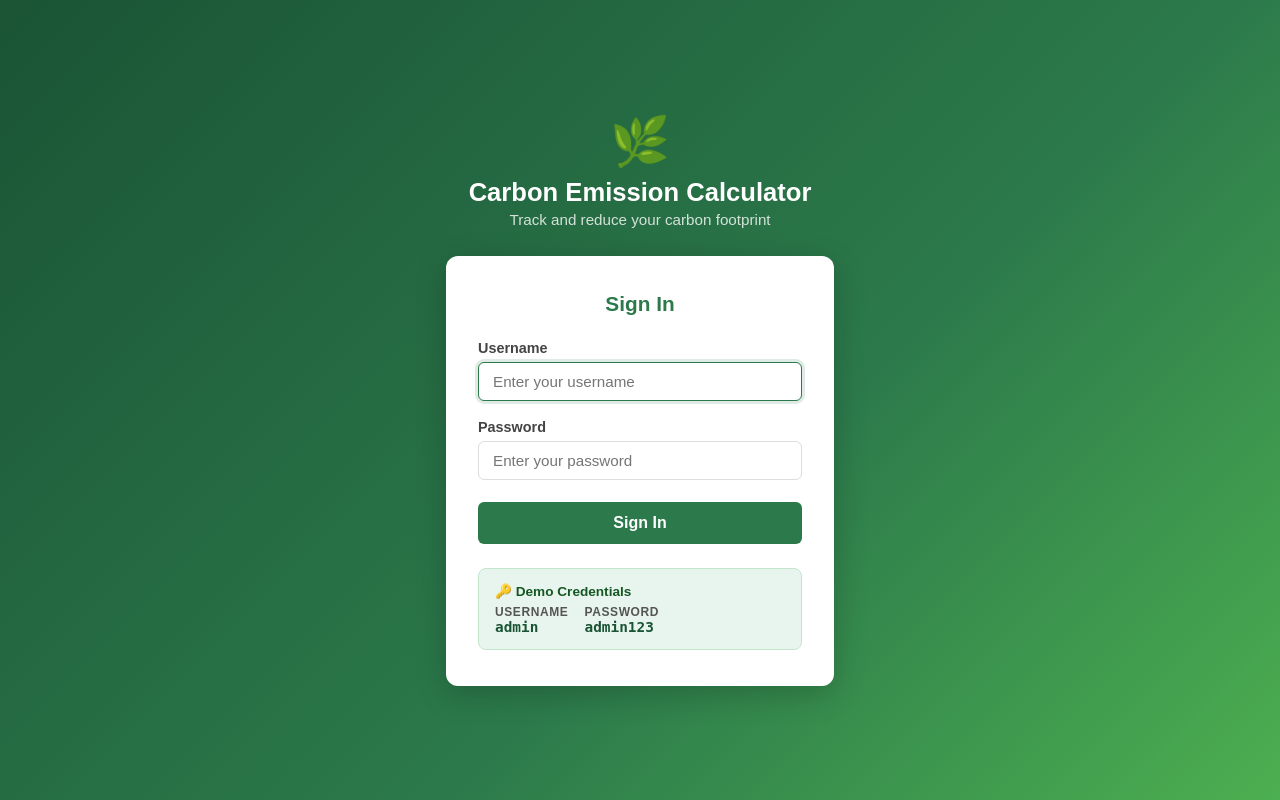
After one commit to Gi-v/Carbon-Emission-Calculator, a Django app: page /login/ in a window 1280 px wide. The commit adds this page. Run offline with Django 4.2, Linux system fonts and the light colour scheme.

Commit message:
Implement user authentication system with login page and Docker setup
Agent-Logs-Url: https://github.com/Gi-v/Carbon-Emission-Calculator/sessions/d84501c2-8915-4026-aa47-bc9dcc912476

Co-authored-by: Gi-v <143938115+Gi-v@users.noreply.github.com>

```diff
--- a/carbon_calculator/settings.py
+++ b/carbon_calculator/settings.py
@@ -79,3 +79,7 @@ USE_TZ = True
 STATIC_URL = 'static/'
 STATIC_ROOT = BASE_DIR / 'staticfiles'
 DEFAULT_AUTO_FIELD = 'django.db.models.BigAutoField'
+
+LOGIN_URL = '/login/'
+LOGIN_REDIRECT_URL = '/'
+LOGOUT_REDIRECT_URL = '/login/'
--- /dev/null
+++ b/emission_app/templates/emission_app/login.html
@@ -0,0 +1,171 @@
+<!DOCTYPE html>
+<html lang="en">
+<head>
+    <meta charset="UTF-8">
+    <meta name="viewport" content="width=device-width, initial-scale=1.0">
+    <title>Login – Carbon Emission Calculator</title>
+    <style>
+        * { box-sizing: border-box; margin: 0; padding: 0; }
+        body {
+            font-family: Arial, sans-serif;
+            background: linear-gradient(135deg, #1a5435 0%, #2c7a4b 60%, #4caf50 100%);
+            min-height: 100vh;
+            display: flex;
+            align-items: center;
+            justify-content: center;
+        }
+        .login-wrapper {
+            width: 100%;
+            max-width: 420px;
+            padding: 16px;
+        }
+        .login-header {
+            text-align: center;
+            margin-bottom: 28px;
+        }
+        .login-header .logo { font-size: 3rem; }
+        .login-header h1 {
+            color: #fff;
+            font-size: 1.6rem;
+            margin-top: 8px;
+        }
+        .login-header p {
+            color: rgba(255,255,255,0.8);
+            font-size: 0.95rem;
+            margin-top: 4px;
+        }
+        .login-card {
+            background: #fff;
+            border-radius: 12px;
+            box-shadow: 0 8px 32px rgba(0,0,0,0.2);
+            padding: 36px 32px;
+        }
+        .login-card h2 {
+            color: #2c7a4b;
+            font-size: 1.3rem;
+            margin-bottom: 24px;
+            text-align: center;
+        }
+        .form-group { margin-bottom: 18px; }
+        .form-group label {
+            display: block;
+            margin-bottom: 6px;
+            font-weight: 600;
+            color: #444;
+            font-size: 0.9rem;
+        }
+        .form-group input {
+            width: 100%;
+            padding: 10px 14px;
+            border: 1px solid #ddd;
+            border-radius: 6px;
+            font-size: 0.95rem;
+            transition: border-color 0.2s, box-shadow 0.2s;
+            outline: none;
+        }
+        .form-group input:focus {
+            border-color: #2c7a4b;
+            box-shadow: 0 0 0 3px rgba(44,122,75,0.15);
+        }
+        .btn-login {
+            width: 100%;
+            padding: 12px;
+            background: #2c7a4b;
+            color: #fff;
+            border: none;
+            border-radius: 6px;
+            font-size: 1rem;
+            font-weight: 600;
+            cursor: pointer;
+            transition: background 0.2s;
+            margin-top: 4px;
+        }
+        .btn-login:hover { background: #1a5435; }
+        .alert-error {
+            background: #f8d7da;
+            color: #721c24;
+            border: 1px solid #f5c6cb;
+            border-radius: 6px;
+            padding: 10px 14px;
+            margin-bottom: 18px;
+            font-size: 0.9rem;
+        }
+        .demo-box {
+            margin-top: 24px;
+            background: #e8f5ee;
+            border: 1px solid #c3e6cb;
+            border-radius: 8px;
+            padding: 14px 16px;
+        }
+        .demo-box p {
+            color: #155724;
+            font-size: 0.85rem;
+            font-weight: 600;
+            margin-bottom: 6px;
+        }
+        .demo-box .credentials {
+            display: flex;
+            gap: 16px;
+        }
+        .demo-box .credential-item {
+            display: flex;
+            flex-direction: column;
+        }
+        .demo-box .credential-label {
+            font-size: 0.75rem;
+            color: #555;
+            font-weight: 600;
+            text-transform: uppercase;
+            letter-spacing: 0.05em;
+        }
+        .demo-box .credential-value {
+            font-size: 0.9rem;
+            color: #1a5435;
+            font-weight: 700;
+            font-family: monospace;
+        }
+    </style>
+</head>
+<body>
+<div class="login-wrapper">
+    <div class="login-header">
+        <div class="logo">🌿</div>
+        <h1>Carbon Emission Calculator</h1>
+        <p>Track and reduce your carbon footprint</p>
+    </div>
+    <div class="login-card">
+        <h2>Sign In</h2>
+        {% if messages %}
+            {% for message in messages %}
+                <div class="alert-error">{{ message }}</div>
+            {% endfor %}
+        {% endif %}
+        <form method="post" action="{% url 'login' %}{% if request.GET.next %}?next={{ request.GET.next }}{% endif %}">
+            {% csrf_token %}
+            <div class="form-group">
+                <label for="username">Username</label>
+                <input type="text" id="username" name="username" placeholder="Enter your username" autofocus required>
+            </div>
+            <div class="form-group">
+                <label for="password">Password</label>
+                <input type="password" id="password" name="password" placeholder="Enter your password" required>
+            </div>
+            <button type="submit" class="btn-login">Sign In</button>
+        </form>
+        <div class="demo-box">
+            <p>🔑 Demo Credentials</p>
+            <div class="credentials">
+                <div class="credential-item">
+                    <span class="credential-label">Username</span>
+                    <span class="credential-value">admin</span>
+                </div>
+                <div class="credential-item">
+                    <span class="credential-label">Password</span>
+                    <span class="credential-value">admin123</span>
+                </div>
+            </div>
+        </div>
+    </div>
+</div>
+</body>
+</html>
--- a/emission_app/urls.py
+++ b/emission_app/urls.py
@@ -11,4 +11,6 @@ urlpatterns = [
     path('history/', views.history, name='history'),
     path('delete/<int:record_id>/', views.delete_record, name='delete_record'),
     path('goals/', views.goals, name='goals'),
+    path('login/', views.login_view, name='login'),
+    path('logout/', views.logout_view, name='logout'),
 ]
--- a/emission_app/views.py
+++ b/emission_app/views.py
@@ -7,11 +7,44 @@ from django.shortcuts import render, redirect, get_object_or_404
 from django.utils import timezone
 from django.db.models import Sum, Count, Avg
 from django.contrib import messages
+from django.contrib.auth import authenticate, login, logout
+from django.contrib.auth.decorators import login_required
+from django.utils.http import url_has_allowed_host_and_scheme
 from datetime import date, timedelta
 
 from .models import ActivityType, EmissionRecord , EmissionGoal
 
 
+def login_view(request):
+    """Login view for user authentication."""
+    if request.user.is_authenticated:
+        return redirect('dashboard')
+    if request.method == 'POST':
+        username = request.POST.get('username', '').strip()
+        password = request.POST.get('password', '')
+        user = authenticate(request, username=username, password=password)
+        if user is not None:
+            login(request, user)
+            next_url = request.GET.get('next', '')
+            if next_url and url_has_allowed_host_and_scheme(
+                url=next_url,
+                allowed_hosts={request.get_host()},
+                require_https=request.is_secure(),
+            ):
+                return redirect(next_url)
+            return redirect('dashboard')
+        else:
+            messages.error(request, 'Invalid username or password.')
+    return render(request, 'emission_app/login.html')
+
+
+def logout_view(request):
+    """Logout view."""
+    logout(request)
+    return redirect('login')
+
+
+@login_required
 def dashboard(request):
     """Dashboard view showing summary statistics and recent activity."""
     total_emissions = EmissionRecord.objects.aggregate(
@@ -54,6 +87,7 @@ def dashboard(request):
     return render(request, 'emission_app/dashboard.html', context)
 
 
+@login_required
 def activity(request):
     """Activity view for managing activity types and adding emission records."""
     if request.method == 'POST':
@@ -110,6 +144,7 @@ def activity(request):
     return render(request, 'emission_app/activity.html', context)
 
 
+@login_required
 def history(request):
     """History view showing all emission records with filtering options."""
     records = EmissionRecord.objects.select_related('activity').order_by('-date', '-created_at')
@@ -142,6 +177,7 @@ def history(request):
     return render(request, 'emission_app/history.html', context)
 
 
+@login_required
 def delete_record(request, record_id):
     """Delete an emission record."""
     if request.method == 'POST':
@@ -150,6 +186,7 @@ def delete_record(request, record_id):
         messages.success(request, 'Record deleted successfully.')
     return redirect('history')
 
+@login_required
 def goals(request):
     """Goals view for setting and tracking emission reduction targets."""
     if request.method == 'POST':
```
Also changed, not shown: emission_app/management/commands/seed_data.py (+8 -8 lines), emission_app/templates/emission_app/base.html (+25 -4 lines), db/carbon_emissions.db (added), 1 other file.
